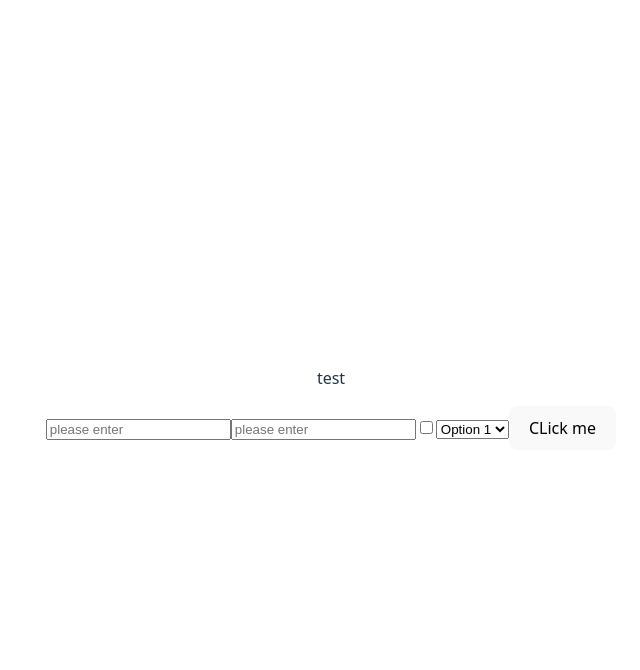
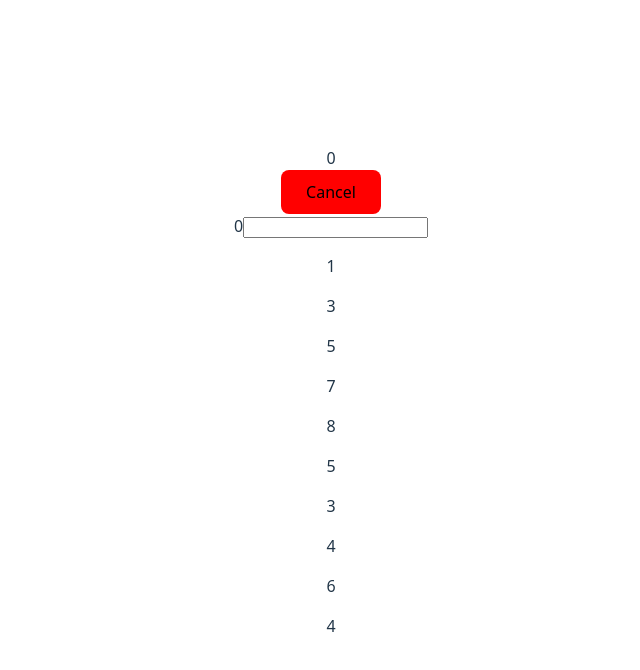
Before and after one commit to pratikkakani080/react-ev-class, a React (Vite) app: page / in a window 1280 px wide. Shown: the top 670 px of the page, without its empty margins (309-949 px from the left). Built offline with nearby package versions, Linux system fonts and the light colour scheme.

Commit message:
data filterations

```diff
--- a/src/App.jsx
+++ b/src/App.jsx
@@ -12,22 +12,41 @@ import Form from './modules/form';
 // useEffect
 // useContext
 
+const data = [1, 3, 5, 7, 8 ,5, 3, 4, 6, 4]
+
 function App() {
-  // const [count, setCount] = useState(0)
-  // console.log('outside logger statement');
+  const [count, setCount] = useState(0)
+  const [filteredData, setFilteredData] = useState(data)
+  let aa = 0
+  console.log('outside logger statement');
 
-  // useEffect(() => {
-  //   console.log('this component mounted __ inside logger statement');
-  //   return () => {
-  //     console.log('this component getting unmounted');
-  //   }
-  // }, [count])
+  useEffect(() => {
+    console.log('this component mounted __ inside logger statement');
+
+    // clean up function
+    return () => {
+      console.log('this component getting unmounted');
+    }
+  }, [count])
 
   return (
     <>
-      <Form />
-      {/* <Button buttonText='Cancel' bgColor='red' onClick={() => setCount(count + 1)} /> */}
-      {/* {count} */}
+      {/* <Form /> */}
+      {aa}
+      <Button buttonText='Cancel' bgColor='red' onClick={() => {
+        setCount(count + 1); aa = aa + 1; console.log(aa);
+      }} />
+      {count}
+      <input type='search' onChange={(e) => {
+        let searchStr = e.target.value
+        setFilteredData(searchStr.length === 0 ? data : data.filter(el => String(el) === searchStr))
+      }} />
+
+      {
+        filteredData.map(el => {
+          return <p>{el}</p>
+        })
+      }
     </>
   )
 }
```
